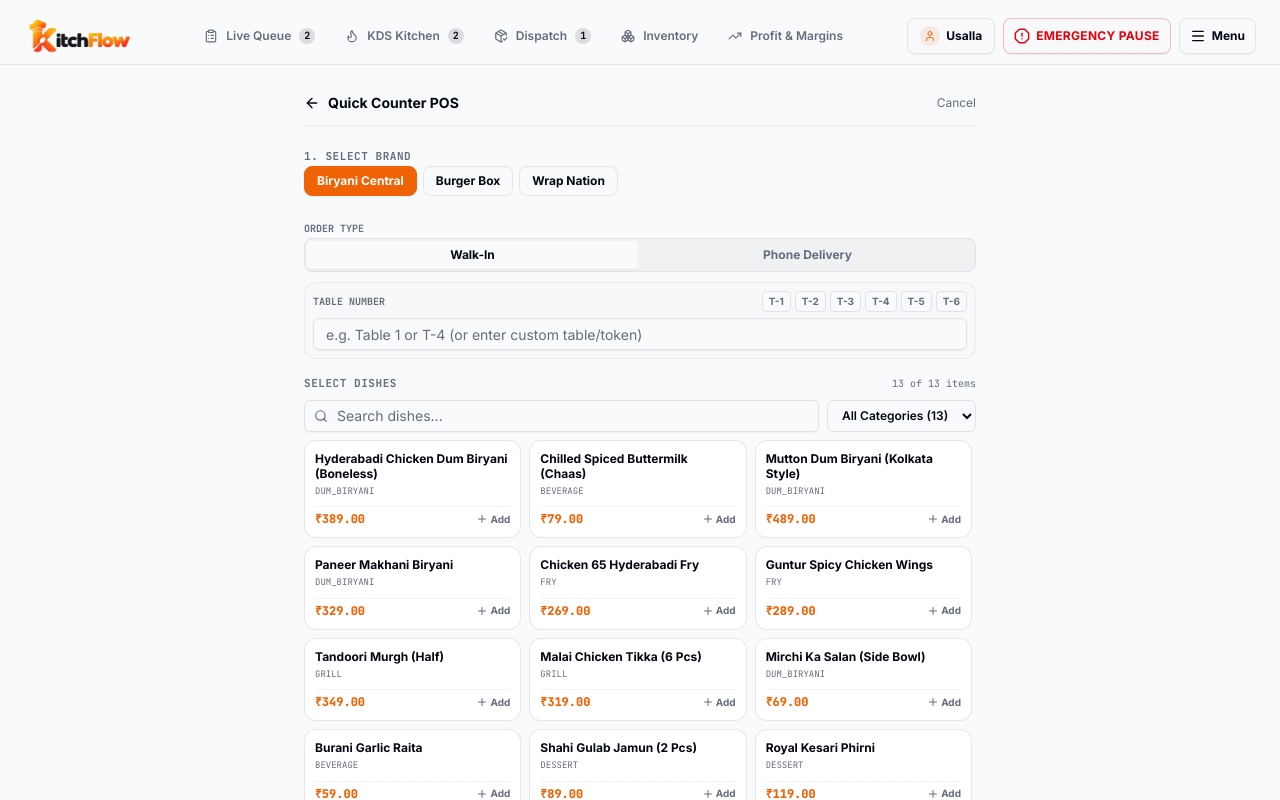
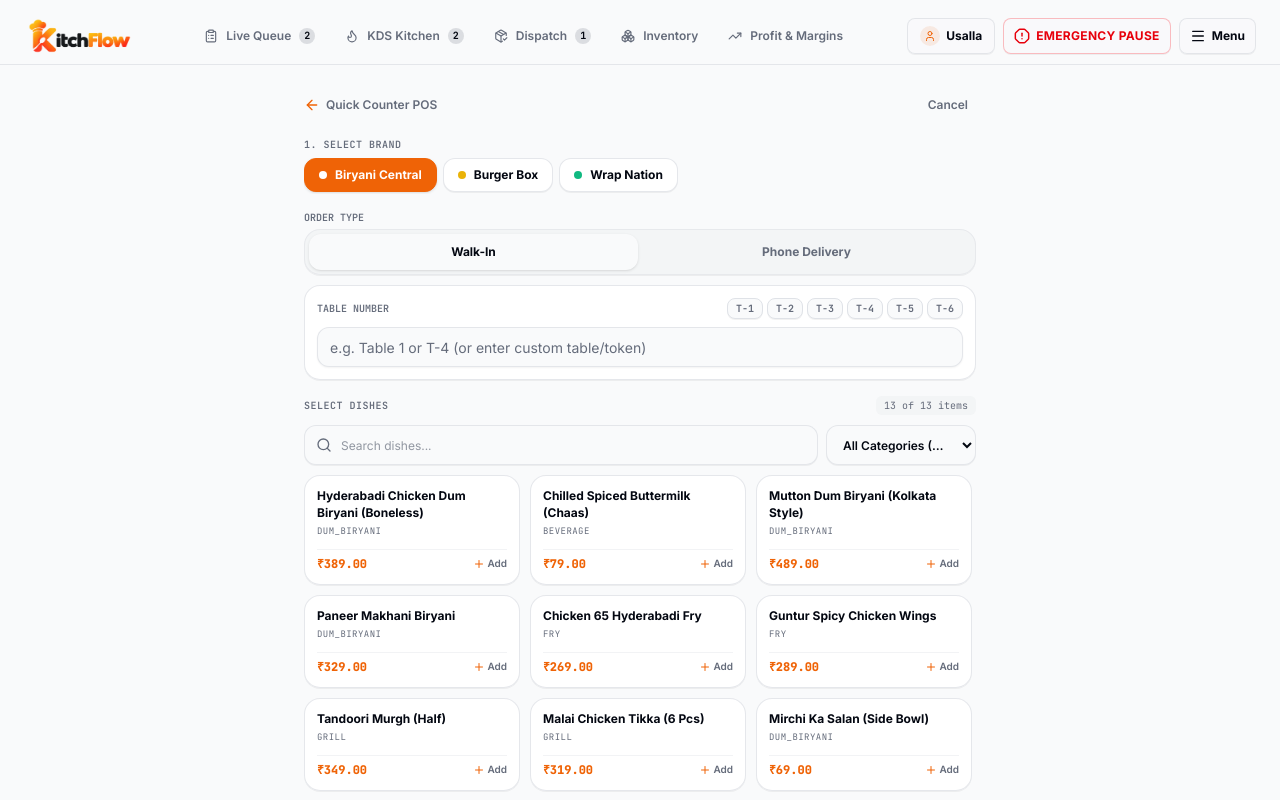
Before and after one commit to 555-Satyajit/Kitchflow, a Next.js app: page /pos in a window 1280 px wide. Shown: the top 800 px of the page. Built offline with nearby package versions, Linux system fonts and the light colour scheme; what @react-pdf/renderer would draw is missing.

Commit message:
feat(ui): elevate Quick Counter POS and Order Margin Modal to Apple HIG

```diff
--- a/src/app/pos/page.tsx
+++ b/src/app/pos/page.tsx
@@ -187,79 +187,95 @@
   }
 
   return (
-    <div className="max-w-2xl mx-auto space-y-4 pb-8">
-      {/* Clean Single-Line Header */}
-      <div className="flex items-center justify-between py-1 border-b border-border/60 pb-3">
+    <div className="max-w-2xl mx-auto space-y-4 pb-12">
+      {/* iOS Styled Navigation Subheader */}
+      <div className="flex items-center justify-between py-1">
         <Link
           href="/orders"
-          className="inline-flex items-center gap-2 text-sm font-bold text-foreground hover:text-primary transition-colors cursor-pointer"
+          className="inline-flex items-center gap-1.5 text-xs font-semibold text-muted-foreground hover:text-foreground active:scale-[0.98] transition-all"
         >
-          <ArrowLeft className="w-4 h-4" />
+          <ArrowLeft className="w-4 h-4 text-primary" />
           <span>Quick Counter POS</span>
         </Link>
-        <Link href="/orders" className="text-xs text-muted-foreground hover:text-foreground">
+        <Link
+          href="/orders"
+          className="text-xs font-semibold text-muted-foreground hover:text-foreground active:scale-95 transition-all px-2 py-1 rounded-lg hover:bg-muted/40"
+        >
           Cancel
         </Link>
       </div>
 
       <form onSubmit={handlePunchOrder} className="space-y-4">
-        {/* Step 1: Select Brand */}
+        {/* Step 1: Select Brand (Apple Inset Pill Bar) */}
         <div className="space-y-1.5">
-          <span className="text-[11px] font-bold uppercase tracking-wider text-muted-foreground font-mono">
+          <span className="text-[10px] font-semibold uppercase tracking-wider text-muted-foreground font-mono block">
             1. Select Brand
           </span>
           <div className="flex items-center gap-1.5 overflow-x-auto no-scrollbar pb-0.5">
-            {brands.map((b) => (
+            {brands.map((b) => {
+              const isSelected = selectedBrandId === b.id
+              return (
                 <button
                   type="button"
                   key={b.id}
                   onClick={() => setSelectedBrandId(b.id)}
                   className={cn(
-                  "px-3 py-1.5 rounded-lg font-bold text-xs whitespace-nowrap transition-all border cursor-pointer",
-                  selectedBrandId === b.id
-                    ? "bg-primary text-primary-foreground border-primary shadow-xs"
-                    : "bg-background text-foreground border-border/80 hover:bg-muted"
+                    "px-3.5 py-2 rounded-xl font-bold text-xs whitespace-nowrap transition-all border cursor-pointer active:scale-[0.98] shadow-2xs flex items-center gap-2",
+                    isSelected
+                      ? "bg-primary text-primary-foreground border-primary shadow-sm"
+                      : "bg-card text-foreground border-border/80 hover:bg-muted/50"
                   )}
                 >
-                {b.name}
+                  <span
+                    className="w-2 h-2 rounded-full shrink-0"
+                    style={{ backgroundColor: isSelected ? '#ffffff' : b.color }}
+                  />
+                  <span>{b.name}</span>
                 </button>
-            ))}
+              )
+            })}
           </div>
         </div>
 
-        {/* Step 2: Order Type & Customer Details (Cleanly Stacked at Top) */}
+        {/* Step 2: Order Type & Customer Details (Apple Segmented Control) */}
         <div className="space-y-2.5">
           <div className="space-y-1">
-            <label className="text-[10px] font-bold uppercase text-muted-foreground font-mono">Order Type</label>
-            <div className="grid grid-cols-2 gap-1 bg-muted/80 p-0.5 rounded-lg border border-border">
+            <label className="text-[10px] font-semibold uppercase text-muted-foreground font-mono block">
+              Order Type
+            </label>
+            <div className="grid grid-cols-2 gap-1 bg-muted/50 p-1 rounded-2xl border border-border/60 shadow-2xs">
               <button
                 type="button"
                 onClick={() => setChannel('WALK_IN')}
                 className={cn(
-                  "py-1.5 rounded font-bold text-xs transition-all cursor-pointer text-center",
-                  channel === 'WALK_IN' ? "bg-background text-foreground shadow-2xs" : "text-muted-foreground hover:text-foreground"
+                  "h-9 rounded-xl font-bold text-xs transition-all cursor-pointer text-center flex items-center justify-center gap-1.5 active:scale-[0.98]",
+                  channel === 'WALK_IN'
+                    ? "bg-background text-foreground shadow-sm"
+                    : "text-muted-foreground hover:text-foreground"
                 )}
               >
-                Walk-In
+                <span>Walk-In</span>
               </button>
               <button
                 type="button"
                 onClick={() => setChannel('DIRECT')}
                 className={cn(
-                  "py-1.5 rounded font-bold text-xs transition-all cursor-pointer text-center",
-                  channel === 'DIRECT' ? "bg-background text-foreground shadow-2xs" : "text-muted-foreground hover:text-foreground"
+                  "h-9 rounded-xl font-bold text-xs transition-all cursor-pointer text-center flex items-center justify-center gap-1.5 active:scale-[0.98]",
+                  channel === 'DIRECT'
+                    ? "bg-background text-foreground shadow-sm"
+                    : "text-muted-foreground hover:text-foreground"
                 )}
               >
-                Phone Delivery
+                <span>Phone Delivery</span>
               </button>
             </div>
           </div>
 
           {/* If Walk-In: Show Table Number with fast presets */}
           {channel === 'WALK_IN' ? (
-            <div className="space-y-1.5 p-2 rounded-xl bg-muted/20 border border-border/60">
+            <div className="space-y-2 p-3 rounded-2xl bg-card/90 border border-border/80 backdrop-blur-md shadow-2xs">
               <div className="flex items-center justify-between">
-                <label className="text-[10px] font-bold uppercase text-muted-foreground font-mono">
+                <label className="text-[10px] font-semibold uppercase text-muted-foreground font-mono">
                   Table Number
                 </label>
                 <div className="flex items-center gap-1">
@@ -269,7 +285,7 @@
                       key={t}
                       onClick={() => setCustomerName(t)}
                       className={cn(
-                        "px-1.5 py-0.5 text-[10px] font-bold rounded border cursor-pointer transition-all",
+                        "px-2 py-0.5 text-[10px] font-mono font-bold rounded-lg border cursor-pointer active:scale-95 transition-all shadow-2xs",
                         customerName === t
                           ? "bg-primary text-primary-foreground border-primary"
                           : "bg-background text-muted-foreground border-border hover:text-foreground"
@@ -284,21 +300,21 @@
                 placeholder="e.g. Table 1 or T-4 (or enter custom table/token)"
                 value={customerName}
                 onChange={(e) => setCustomerName(e.target.value)}
-                className="h-8 text-xs bg-background"
+                className="h-10 text-xs bg-background rounded-xl border-border/80"
               />
             </div>
           ) : (
             /* If Phone Delivery: Show Customer Phone (Lookup), Name & Address */
-            <div className="space-y-2 p-2.5 rounded-xl bg-muted/30 border border-border/80 animate-in fade-in duration-150">
-              <div className="grid grid-cols-1 sm:grid-cols-2 gap-2">
+            <div className="space-y-2.5 p-3.5 rounded-2xl bg-card/90 border border-border/80 backdrop-blur-md shadow-2xs animate-in fade-in duration-150">
+              <div className="grid grid-cols-1 sm:grid-cols-2 gap-2.5">
                 <div className="space-y-1">
-                  <label className="text-[10px] font-bold uppercase text-muted-foreground font-mono flex items-center justify-between">
+                  <label className="text-[10px] font-semibold uppercase text-muted-foreground font-mono flex items-center justify-between">
                     <span className="flex items-center gap-1">
                       <PhoneCall className="w-3 h-3 text-primary" />
                       <span>Phone Number</span>
                     </span>
                     {customerFoundBadge && (
-                      <Badge variant="outline" className="h-4 px-1 text-[9px] font-bold bg-emerald-500/10 text-emerald-600 border-emerald-500/30">
+                      <Badge variant="outline" className="h-4 px-1.5 text-[9px] font-bold bg-emerald-500/10 text-emerald-600 dark:text-emerald-400 border-emerald-500/30">
                         ✓ Repeat Customer
                       </Badge>
                     )}
@@ -308,32 +324,32 @@
                     placeholder="e.g. 98765 43210"
                     value={customerPhone}
                     onChange={(e) => handlePhoneChange(e.target.value)}
-                    className="h-8 text-xs bg-background"
+                    className="h-10 text-xs bg-background rounded-xl border-border/80"
                   />
                 </div>
 
                 <div className="space-y-1">
-                  <label className="text-[10px] font-bold uppercase text-muted-foreground font-mono">
+                  <label className="text-[10px] font-semibold uppercase text-muted-foreground font-mono">
                     Customer Name
                   </label>
                   <Input
                     placeholder="e.g. Rahul Sharma"
                     value={customerName}
                     onChange={(e) => setCustomerName(e.target.value)}
-                    className="h-8 text-xs bg-background"
+                    className="h-10 text-xs bg-background rounded-xl border-border/80"
                   />
                 </div>
               </div>
 
               <div className="space-y-1">
-                <label className="text-[10px] font-bold uppercase text-muted-foreground font-mono">
+                <label className="text-[10px] font-semibold uppercase text-muted-foreground font-mono">
                   Delivery Address / Flat
                 </label>
                 <Input
                   placeholder="e.g. Flat 402, Sunshine Apts"
                   value={customerAddress}
                   onChange={(e) => setCustomerAddress(e.target.value)}
-                  className="h-8 text-xs bg-background"
+                  className="h-10 text-xs bg-background rounded-xl border-border/80"
                 />
               </div>
             </div>
@@ -341,12 +357,12 @@
         </div>
 
         {/* Step 3: Dish Catalog with Sticky Filters & Scrollable Grid */}
-        <div className="space-y-2">
+        <div className="space-y-2.5">
           <div className="flex items-center justify-between">
-            <span className="text-[11px] font-bold uppercase tracking-wider text-muted-foreground font-mono">
+            <span className="text-[10px] font-semibold uppercase tracking-wider text-muted-foreground font-mono">
               Select Dishes
             </span>
-            <span className="text-[10px] text-muted-foreground font-mono">
+            <span className="text-[10px] text-muted-foreground font-mono bg-muted/50 px-2 py-0.5 rounded-md">
               {filteredDishes.length} of {brandDishes.length} items
             </span>
           </div>
@@ -354,20 +370,21 @@
           {/* Instant Search Bar & Category Dropdown */}
           <div className="flex items-center gap-2">
             <div className="relative flex-1">
-              <Search className="w-3.5 h-3.5 absolute left-2.5 top-1/2 -translate-y-1/2 text-muted-foreground" />
-              <Input
+              <Search className="w-4 h-4 absolute left-3 top-1/2 -translate-y-1/2 text-muted-foreground" />
+              <input
+                type="text"
                 placeholder="Search dishes..."
                 value={searchQuery}
                 onChange={(e) => setSearchQuery(e.target.value)}
-                className="h-8 pl-8 pr-7 text-xs bg-background"
+                className="w-full h-10 pl-9 pr-8 text-xs rounded-xl border border-border/80 bg-background text-foreground placeholder:text-muted-foreground/70 focus:outline-hidden focus:ring-2 focus:ring-primary/20 shadow-2xs transition-all"
               />
               {searchQuery && (
                 <button
                   type="button"
                   onClick={() => setSearchQuery('')}
-                  className="absolute right-2 top-1/2 -translate-y-1/2 text-muted-foreground hover:text-foreground p-0.5 cursor-pointer"
+                  className="absolute right-2.5 top-1/2 -translate-y-1/2 w-5 h-5 rounded-full bg-muted flex items-center justify-center text-muted-foreground hover:text-foreground"
                 >
-                  <X className="w-3.5 h-3.5" />
+                  <X className="w-3 h-3" />
                 </button>
               )}
             </div>
@@ -377,7 +394,7 @@
               <select
                 value={selectedStation}
                 onChange={(e) => setSelectedStation(e.target.value)}
-                className="h-8 px-2.5 rounded-md border border-input bg-background text-xs font-semibold text-foreground focus:outline-hidden focus:ring-1 focus:ring-ring cursor-pointer max-w-[150px] truncate"
+                className="h-10 px-3 rounded-xl border border-border/80 bg-background text-xs font-semibold text-foreground focus:outline-hidden focus:ring-2 focus:ring-primary/20 cursor-pointer max-w-[150px] truncate shadow-2xs"
               >
                 <option value="ALL">All Categories ({brandDishes.length})</option>
                 {availableStations.map((st) => {
@@ -394,14 +411,14 @@
 
           {/* High-Capacity Dish Catalog (Scrolls smoothly for 100s of items) */}
           {filteredDishes.length === 0 ? (
-            <div className="p-8 rounded-xl border border-dashed border-border/80 text-center space-y-1 bg-muted/20">
-              <p className="text-xs font-semibold text-foreground">No dishes found</p>
+            <div className="p-8 rounded-2xl border border-dashed border-border/80 text-center space-y-1 bg-muted/20">
+              <p className="text-xs font-bold text-foreground">No dishes found</p>
               <p className="text-[11px] text-muted-foreground">
                 Try searching for another keyword or clear the filter.
               </p>
             </div>
           ) : (
-            <div className="grid grid-cols-2 sm:grid-cols-3 gap-2 max-h-[58vh] overflow-y-auto pr-1 pb-16">
+            <div className="grid grid-cols-2 sm:grid-cols-3 gap-2.5 max-h-[58vh] overflow-y-auto pr-1 pb-16 no-scrollbar">
               {filteredDishes.map((dish) => {
                 const inCartQty = cart[dish.id] || 0
                 return (
@@ -409,34 +426,34 @@
                     key={dish.id}
                     onClick={() => handleAddToCart(dish.id)}
                     className={cn(
-                      "p-2.5 rounded-xl border text-left transition-all cursor-pointer flex flex-col justify-between min-h-[72px] select-none active:scale-[0.98]",
+                      "p-3 rounded-2xl border text-left transition-all cursor-pointer flex flex-col justify-between min-h-[80px] select-none active:scale-[0.98] shadow-2xs backdrop-blur-xs",
                       inCartQty > 0
-                        ? "border-primary bg-primary/10 shadow-xs ring-1 ring-primary"
-                        : "border-border/80 bg-card hover:border-primary/50 hover:bg-muted/30"
+                        ? "border-primary bg-primary/10 shadow-sm ring-1 ring-primary/40"
+                        : "border-border/80 bg-card/90 hover:border-primary/50 hover:bg-muted/30"
                     )}
                   >
                     <div>
-                      <h4 className="font-bold text-xs text-foreground line-clamp-2 leading-tight">{dish.name}</h4>
-                      <span className="text-[9px] text-muted-foreground font-mono block mt-1">
+                      <h4 className="font-bold text-xs text-foreground line-clamp-2 leading-snug">{dish.name}</h4>
+                      <span className="text-[9px] text-muted-foreground font-mono block mt-1 uppercase tracking-wider">
                         {dish.station}
                       </span>
                     </div>
 
-                    <div className="flex items-center justify-between mt-2 pt-1 border-t border-border/40">
+                    <div className="flex items-center justify-between mt-2.5 pt-1.5 border-t border-border/40">
                       <span className="font-extrabold font-mono text-primary text-xs">
                         {formatCurrency(dish.sellingPrice)}
                       </span>
                       {inCartQty > 0 ? (
-                        <div className="flex items-center gap-1">
+                        <div className="flex items-center gap-1 bg-background rounded-lg border border-border/80 p-0.5 shadow-2xs">
                           <button
                             type="button"
                             onClick={(e) => {
                               e.stopPropagation()
                               handleUpdateQty(dish.id, -1)
                             }}
-                            className="w-5 h-5 flex items-center justify-center rounded bg-background border border-border text-foreground font-black text-xs hover:bg-muted cursor-pointer"
+                            className="w-5 h-5 flex items-center justify-center rounded-md bg-muted text-foreground font-black text-xs hover:bg-muted/80 cursor-pointer active:scale-90"
                           >
-                            -
+                            −
                           </button>
                           <span className="font-mono font-bold text-xs px-1 text-primary">{inCartQty}</span>
                           <button
@@ -445,14 +462,14 @@
                               e.stopPropagation()
                               handleUpdateQty(dish.id, 1)
                             }}
-                            className="w-5 h-5 flex items-center justify-center rounded bg-primary text-primary-foreground font-black text-xs cursor-pointer"
+                            className="w-5 h-5 flex items-center justify-center rounded-md bg-primary text-primary-foreground font-black text-xs cursor-pointer active:scale-90"
                           >
                             +
                           </button>
                         </div>
                       ) : (
-                        <span className="text-[10px] font-bold text-muted-foreground flex items-center gap-0.5 hover:text-foreground">
-                          <Plus className="w-3 h-3" /> Add
+                        <span className="text-[10px] font-semibold text-muted-foreground flex items-center gap-0.5 hover:text-foreground">
+                          <Plus className="w-3 h-3 text-primary" /> Add
                         </span>
                       )}
                     </div>
@@ -577,31 +594,68 @@
                 })}
               </div>
 
-              {/* Cash Quick Tender Helper */}
+              {/* Cash Quick Tender Helper (Bigger Ergonomic Apple Inset Card) */}
               {paymentMethod === 'CASH' && (
-                <div className="p-2.5 rounded-xl bg-amber-500/10 border border-amber-500/25 flex items-center justify-between gap-3 text-xs">
-                  <div className="flex items-center gap-2">
-                    <span className="text-[11px] font-bold text-amber-900 dark:text-amber-300">
-                      Tendered:
+                <div className="p-3.5 rounded-2xl bg-amber-500/10 border border-amber-500/30 space-y-2.5 shadow-2xs">
+                  <div className="flex items-center justify-between gap-3">
+                    <div className="flex items-center gap-2.5 flex-1">
+                      <span className="text-xs font-bold text-amber-950 dark:text-amber-200 tracking-tight shrink-0">
+                        Cash Tendered:
                       </span>
-                    <Input
+                      <div className="relative flex-1 max-w-[160px]">
+                        <span className="absolute left-3 top-1/2 -translate-y-1/2 font-mono font-bold text-xs text-muted-foreground">
+                          ₹
+                        </span>
+                        <input
                           type="number"
-                      placeholder={`e.g. ${grandTotal}`}
+                          placeholder={`${grandTotal}`}
                           value={cashTendered}
                           onChange={(e) => setCashTendered(e.target.value)}
-                      className="h-7 w-24 text-xs font-mono font-bold bg-background"
+                          className="w-full h-10 pl-7 pr-3 text-sm font-mono font-extrabold bg-background rounded-xl border border-amber-500/40 text-foreground focus:outline-hidden focus:ring-2 focus:ring-amber-500/30 shadow-2xs"
                         />
                       </div>
+                    </div>
+
                     {cashTendered && Number(cashTendered) >= grandTotal && (
-                    <div className="text-right">
+                      <div className="text-right shrink-0 bg-background/80 px-3 py-1 rounded-xl border border-border/60 shadow-2xs">
                         <span className="text-[10px] text-muted-foreground block font-mono">
                           Return Change:
                         </span>
-                      <span className="font-mono font-black text-emerald-600 dark:text-emerald-400 text-sm">
+                        <span className="font-mono font-extrabold text-emerald-600 dark:text-emerald-400 text-base">
                           {formatCurrency(changeToReturn)}
                         </span>
                       </div>
                     )}
+                  </div>
+
+                  {/* Fast Tender Preset Pills */}
+                  <div className="flex items-center gap-1.5 pt-0.5">
+                    <span className="text-[10px] font-mono text-muted-foreground font-semibold">Exact / Round:</span>
+                    {[
+                      grandTotal,
+                      Math.ceil(grandTotal / 50) * 50,
+                      Math.ceil(grandTotal / 100) * 100,
+                      500,
+                      1000
+                    ]
+                      .filter((val, idx, arr) => val >= grandTotal && arr.indexOf(val) === idx)
+                      .slice(0, 4)
+                      .map((val) => (
+                        <button
+                          key={val}
+                          type="button"
+                          onClick={() => setCashTendered(String(val))}
+                          className={cn(
+                            "px-2.5 py-1 text-[11px] font-mono font-bold rounded-lg border transition-all cursor-pointer active:scale-95 shadow-2xs",
+                            cashTendered === String(val)
+                              ? "bg-amber-500 text-white border-amber-600 font-extrabold"
+                              : "bg-background text-foreground border-border/80 hover:bg-muted"
+                          )}
+                        >
+                          ₹{val}
+                        </button>
+                      ))}
+                  </div>
                 </div>
               )}
 
```
Also changed, not shown: src/components/margins/MarginModal.tsx (+160 -65 lines). Lines whose indentation alone changed are shown as unchanged.
